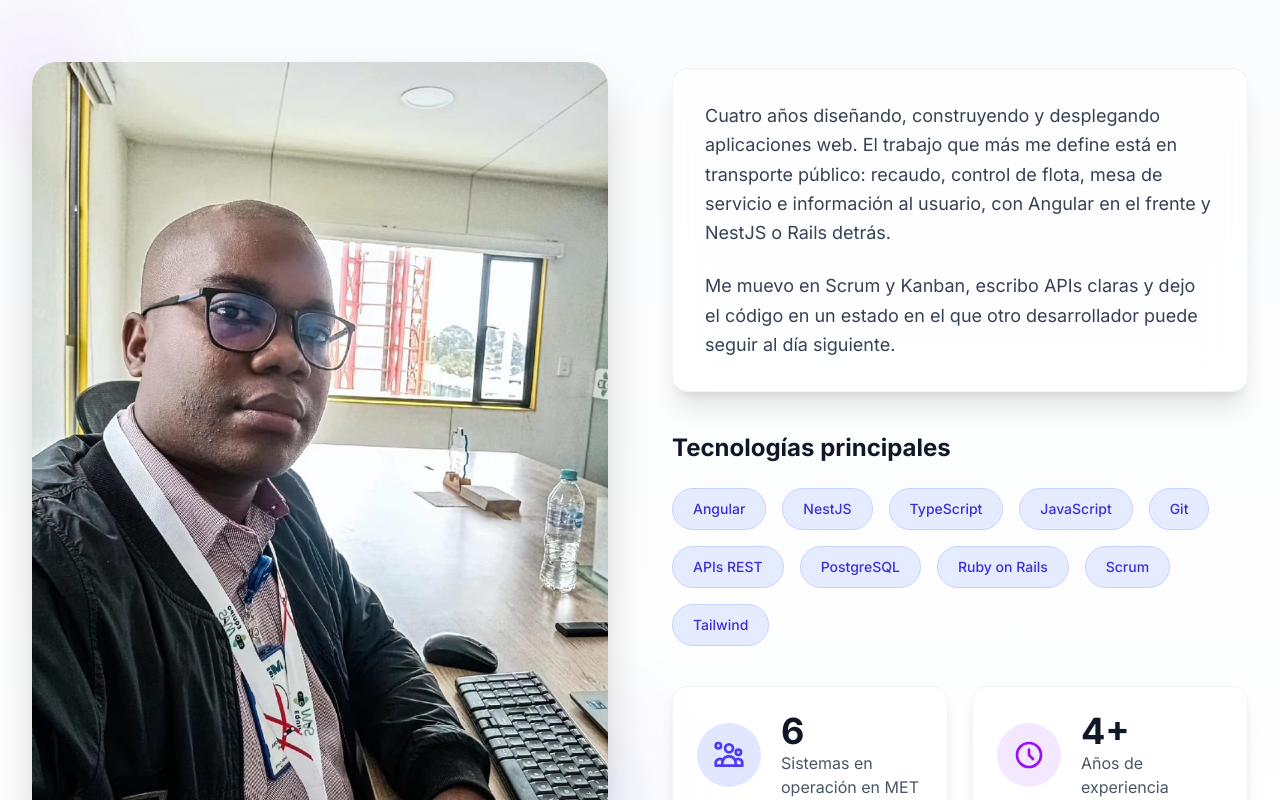
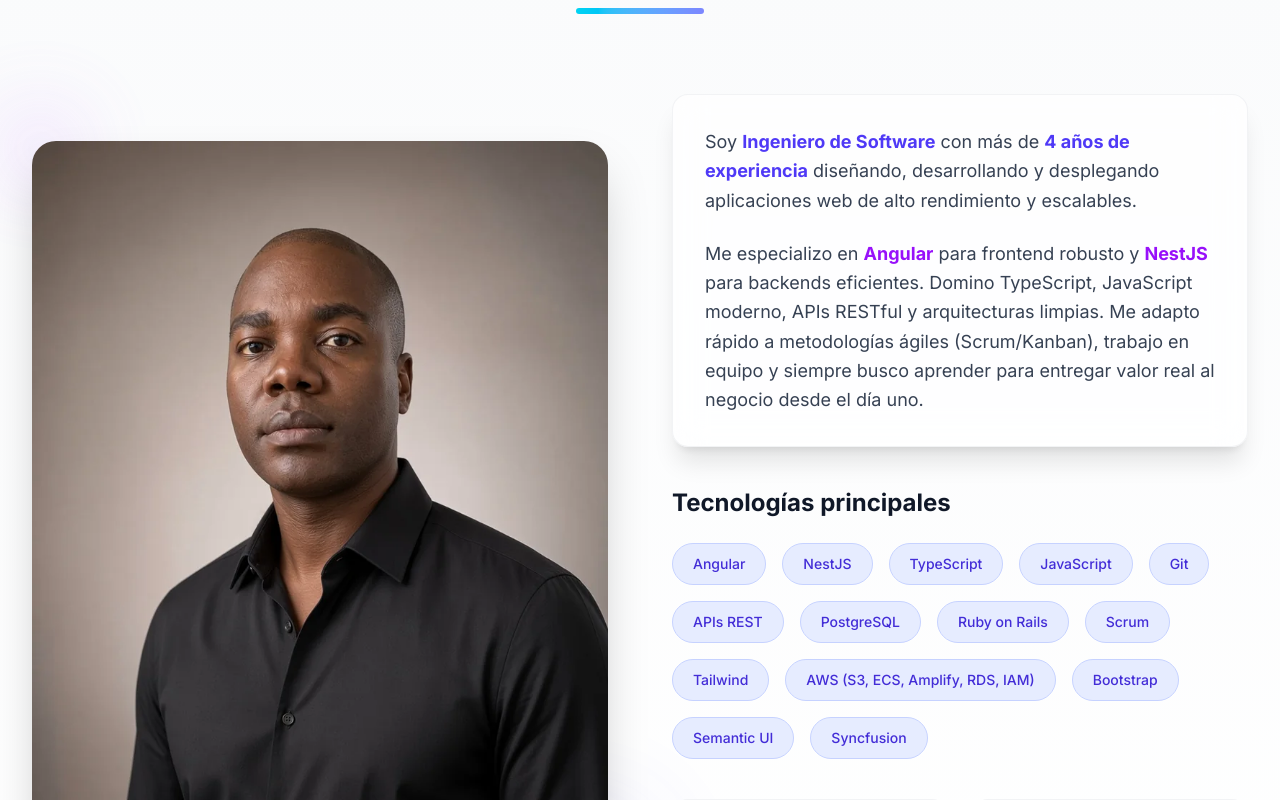
Before and after one commit to JFredMC/portfolio, an Angular app: page / in a window 1280 px wide. Shown: the part 1300-2100 px from the top of the page. Built offline with nearby package versions, Linux system fonts and the light colour scheme.

Commit message:
Sobre mí: restaura textos anteriores, nueva foto y skills AWS, Bootstrap, Semantic UI, Syncfusion

```diff
--- a/src/app/features/about/about.html
+++ b/src/app/features/about/about.html
@@ -9,7 +9,7 @@
         Sobre mí
       </h2>
       <p class="text-xl md:text-2xl text-gray-600 dark:text-gray-300 max-w-3xl mx-auto animate-fade-in-up" style="animation-delay: 200ms;">
-        No armo demos. Entrego el sistema que el equipo opera.
+        Ingeniero de Software apasionado por crear soluciones escalables y experiencias fluidas
       </p>
       <div class="w-32 h-1.5 bg-gradient-to-r from-cyan-400 to-indigo-400 mx-auto mt-8 rounded-full animate-fade-in-up" style="animation-delay: 300ms;"></div>
     </div>
@@ -19,9 +19,9 @@
       <div class="relative group animate-fade-in-up" style="animation-delay: 400ms;">
         <div class="relative rounded-3xl overflow-hidden shadow-2xl transition-all duration-700 group-hover:shadow-3xl group-hover:scale-[1.02]">
           <img
-            src="images/profile.png"
+            src="images/profile.webp"
             alt="Jhon Maquilon - Desarrollador Full Stack"
-            class="w-full h-auto object-cover transition-transform duration-1000 group-hover:scale-110"
+            width="800" height="1074" loading="lazy" class="w-full h-auto object-cover transition-transform duration-1000 group-hover:scale-110"
           />
           <!-- Overlay sutil en hover -->
           <div class="absolute inset-0 bg-gradient-to-t from-indigo-900/40 to-transparent opacity-0 group-hover:opacity-100 transition-opacity duration-500"></div>
@@ -38,10 +38,15 @@
         <div class="bg-white/70 dark:bg-gray-800/50 backdrop-blur-lg rounded-2xl p-8 shadow-xl border border-gray-200/50 dark:border-gray-700/50
                     transition-all duration-500 hover:shadow-2xl animate-fade-in-up" style="animation-delay: 500ms;">
           <p class="text-lg leading-relaxed text-gray-700 dark:text-gray-300 mb-6">
-            Cuatro años diseñando, construyendo y desplegando aplicaciones web. El trabajo que más me define está en transporte público: recaudo, control de flota, mesa de servicio e información al usuario, con Angular en el frente y NestJS o Rails detrás.
+            Soy <span class="font-bold text-indigo-600 dark:text-indigo-400">Ingeniero de Software</span> con más de
+            <span class="font-bold text-indigo-600 dark:text-indigo-400">4 años de experiencia</span> diseñando, desarrollando y desplegando
+            aplicaciones web de alto rendimiento y escalables.
           </p>
           <p class="text-lg leading-relaxed text-gray-700 dark:text-gray-300">
-            Me muevo en Scrum y Kanban, escribo APIs claras y dejo el código en un estado en el que otro desarrollador puede seguir al día siguiente.
+            Me especializo en <strong class="text-purple-600 dark:text-purple-400">Angular</strong> para frontend robusto y
+            <strong class="text-purple-600 dark:text-purple-400">NestJS</strong> para backends eficientes. Domino TypeScript,
+            JavaScript moderno, APIs RESTful y arquitecturas limpias. Me adapto rápido a metodologías ágiles (Scrum/Kanban),
+            trabajo en equipo y siempre busco aprender para entregar valor real al negocio desde el día uno.
           </p>
         </div>
 
@@ -73,7 +78,7 @@
               </div>
               <div>
                 <h4 class="text-4xl font-bold text-gray-900 dark:text-white">6</h4>
-                <p class="text-gray-600 dark:text-gray-400">Sistemas en operación en MET</p>
+                <p class="text-gray-600 dark:text-gray-400">Sistemas en los que he trabajado en MET</p>
               </div>
             </div>
           </div>
--- a/src/app/features/about/about.ts
+++ b/src/app/features/about/about.ts
@@ -9,6 +9,7 @@
 export class About {
 skills: string[] = [
   'Angular', 'NestJS', 'TypeScript', 'JavaScript', 'Git',
-  'APIs REST', 'PostgreSQL', 'Ruby on Rails', 'Scrum', 'Tailwind'
+  'APIs REST', 'PostgreSQL', 'Ruby on Rails', 'Scrum', 'Tailwind',
+  'AWS (S3, ECS, Amplify, RDS, IAM)', 'Bootstrap', 'Semantic UI', 'Syncfusion'
 ];
 }
```
Also changed, not shown: public/images/profile.png (deleted), public/images/profile.webp (added).
